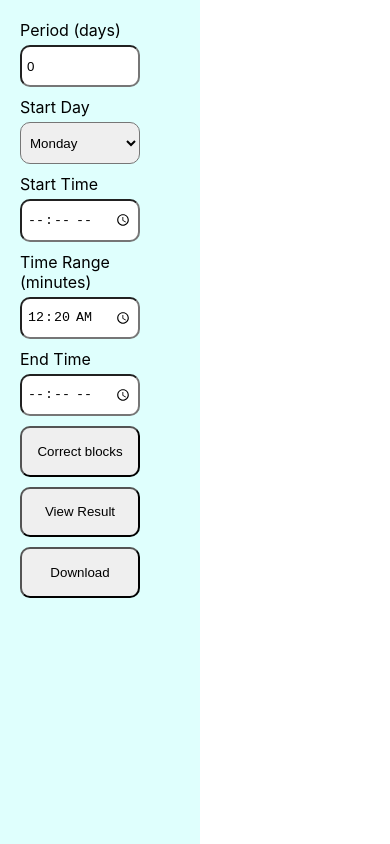
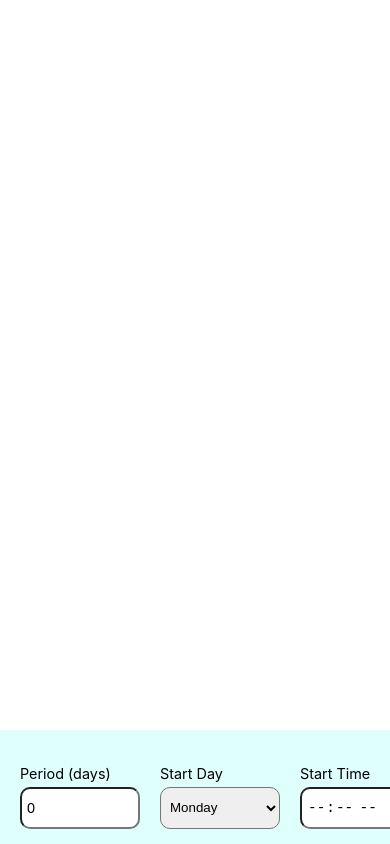
Before and after one commit to Jimmy21048/scheduler, a React (Create React App) app: page / in a window 390 px wide. Built offline with nearby package versions, Linux system fonts and the light colour scheme.

Commit message:
adds media query

```diff
--- a/src/components/App.css
+++ b/src/components/App.css
@@ -105,3 +105,75 @@ textarea:focus {
   width: 100%;
   height: 100%;
 }
+
+@media screen and (max-width: 700px) {
+  .container {
+    flex-direction: column-reverse;
+  }
+  .side-panel {
+    width: 100%;
+    height: 15vh;
+    padding-bottom: 15px;
+    flex-direction: row;
+    overflow-x: scroll;
+    align-items: flex-end;
+    gap: 20px;
+  }
+  label {
+    font-size: 0.9rem;
+  }
+  input {
+    font-size: 0.9rem;
+  }
+  .btn-render {
+    min-width: 120px;
+  }
+  .work-space {
+    width: 100vw;
+    padding: 0;
+    padding-left: 5px;
+    padding-top: 20px;
+    font-size: 0.6rem;
+    /* overflow-x: hidden; */
+  }
+  .period-box {
+    max-width: 98vw;
+    height: max-content !important;
+  }
+  .p-b-header {
+    max-width: 98vw;
+    height: 30px;
+  }
+  .h-day {
+    min-width: 40px !important;
+    max-width: 12.5%;
+    height: 30px !important;
+  }
+  .p-b-body {
+    max-width: 98vw;
+    height: max-content !important;
+    /* max-height: ; */
+  }
+  .b-left {
+    max-width: 12.5%;
+    height: max-content;
+  }
+  .b-left .h-day {
+    height: 40px !important;
+    max-width: 100%;
+  }
+  .b-right {
+    height: var(--sess-count) !important;
+    width: 87.5%;
+    flex-wrap:wrap;
+    /* max-height: min-content; */
+  }
+  .block {
+    height: 40px;
+
+  }
+  textarea {
+    font-size: 0.6rem;
+    padding: 0;
+  }
+}
--- a/src/components/App.js
+++ b/src/components/App.js
@@ -12,7 +12,6 @@ export default function App() {
     const[startTime, setStartTime] = useState('00:00')
     const[endTime, setEndTime] = useState('00:00')
     const[timeRange, setTimeRange] = useState("00:20")
-    const[trigger, setTrigger] = useState(false)
     const[sessionCount, setSessionCount] = useState(0)
     const[timeFrame, setTimeFrame] = useState([])
     const[elements, setElements] = useState([])
@@ -38,7 +37,7 @@ export default function App() {
 
 
         while(minuteEnd - minuteStart >= minuteRange) {
-            if(count == 0 ) {
+            if(count === 0 ) {
                 newDate.setHours(startHours, startMinutes);
                 tempEndHours.setHours(startHours, startMinutes + (minuteRange))
                 startHours = newDate.getHours()
@@ -118,7 +117,7 @@ export default function App() {
             <label>Start Time
                 <input type='time' onChange={(e) => setStartTime(e.target.value)} />
             </label>
-            <label>Time Range (minutes)
+            <label>Time Range
                 <input type='time' value={timeRange} onChange={(e) => setTimeRange(e.target.value)} />
             </label>
             <label>End Time
@@ -152,7 +151,7 @@ export default function App() {
                                 })
                             }
                         </div>
-                        <div className='b-right' style={{ width: `${period * 150}px`, height: `100%` }}>
+                        <div className='b-right' style={{ width: `${period * 150}px`, height: `100%`, "--sess-count": `${(sessionCount - 1) * 40}px` }}>
                         {
                             elements.map((element, index) => {
                                 return <div key={index} className='block' style={{ width: `${100 / period}%` }} >
```
